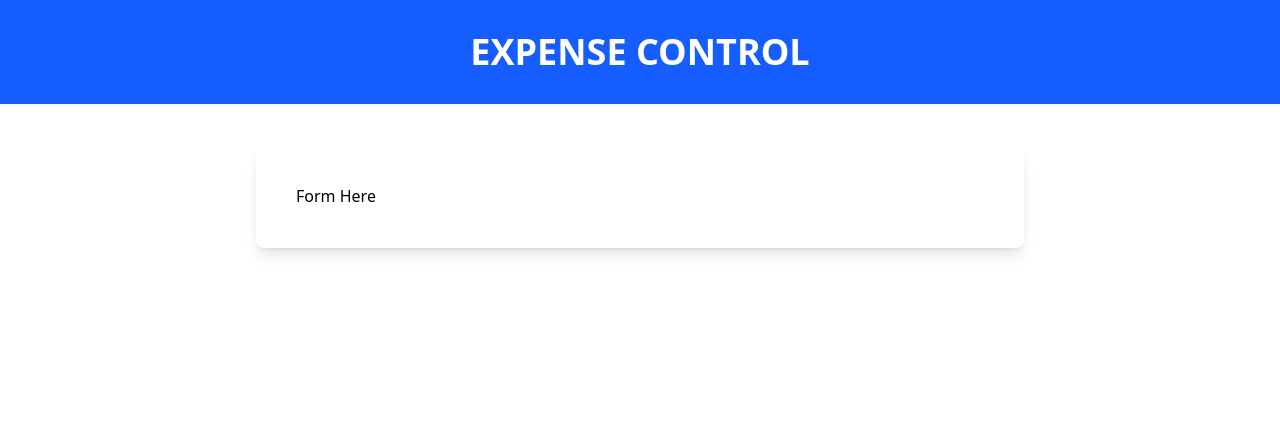
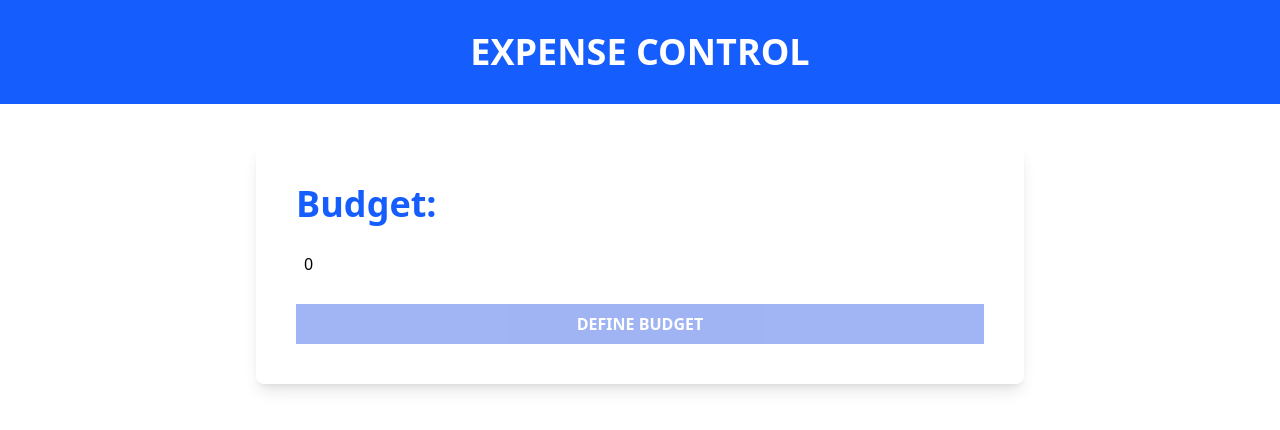
Before and after one commit to JuanPabloYL/expense-tracker, a React (Vite) app: page / in a window 1280 px wide. Shown: the top 430 px of the page. Built offline with nearby package versions, Linux system fonts and the light colour scheme.

Commit message:
Create reducers

```diff
--- a/src/App.tsx
+++ b/src/App.tsx
@@ -1,3 +1,5 @@
+import { BudgetForm } from "./components/BudgetForm";
+
 export const App = () => {
   return (
     <>
@@ -8,7 +10,7 @@
       </header>
 
       <div className="max-w-3xl mx-auto bg-white shadow-lg rounded-lg mt-10 p-10">
-        <p>Form Here</p>
+        <BudgetForm />
       </div>
     </>
   );
--- /dev/null
+++ b/src/components/BudgetForm.tsx
@@ -0,0 +1,38 @@
+import { useMemo, useState } from "react";
+
+export const BudgetForm = () => {
+  const [budget, setBudget] = useState(0);
+
+  const handleChange = (e: React.ChangeEvent<HTMLInputElement>) => {
+    setBudget(e.target.valueAsNumber);
+  };
+
+  const isValid = useMemo(() => {
+    return isNaN(budget) || budget <= 0;
+  }, [budget]);
+
+  return (
+    <form className="space-y-5">
+      <div className="flex flex-col space-y-5">
+        <label htmlFor="budget" className="text-4xl text-blue-600 font-bold">
+          Budget:
+        </label>
+        <input
+          id="budget"
+          type="number"
+          className="w-full bg-white border-gray-200 p-2"
+          placeholder="Define Budget"
+          name="budget"
+          value={budget}
+          onChange={handleChange}
+        />
+      </div>
+      <input
+        type="submit"
+        value="Define Budget"
+        className="bg-blue-700 cursor-pointer w-full p-2 text-white font-black uppercase disabled:opacity-40"
+        disabled={isValid}
+      />
+    </form>
+  );
+};
--- /dev/null
+++ b/src/reducers/budgetReducer.ts
@@ -0,0 +1,27 @@
+export type BudgetActions = {
+  type: "add-budget";
+  payload: { budget: number };
+};
+
+export type BudgetState = {
+  budget: number;
+};
+
+export const initialState: BudgetState = {
+  budget: 0,
+};
+
+export const budgetReducer = (
+  state: BudgetState = initialState,
+  action: BudgetActions
+) => {
+  switch (action.type) {
+    case "add-budget":
+      return {
+        ...state,
+        budget: action.payload.budget,
+      };
+    default:
+      return state;
+  }
+};
```
